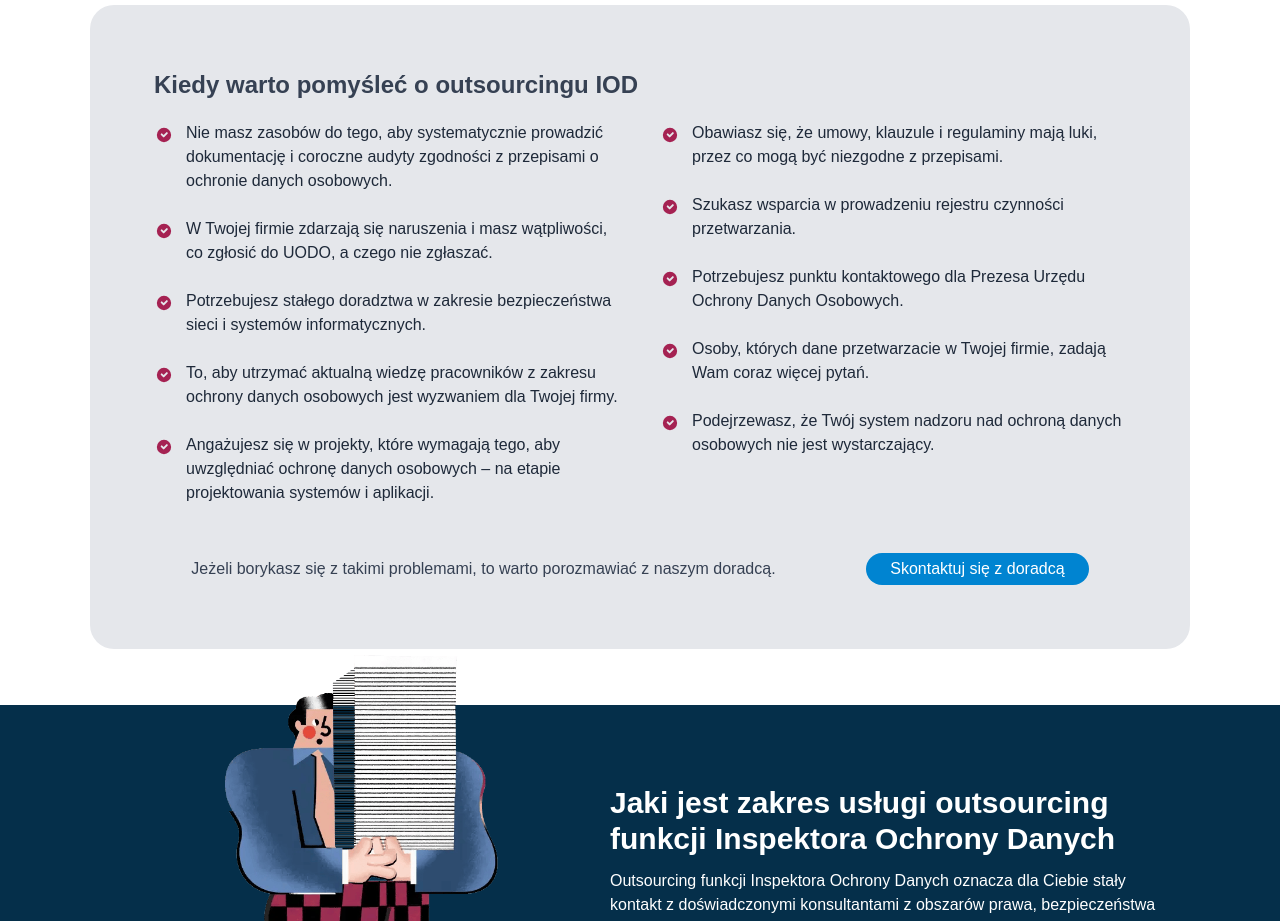
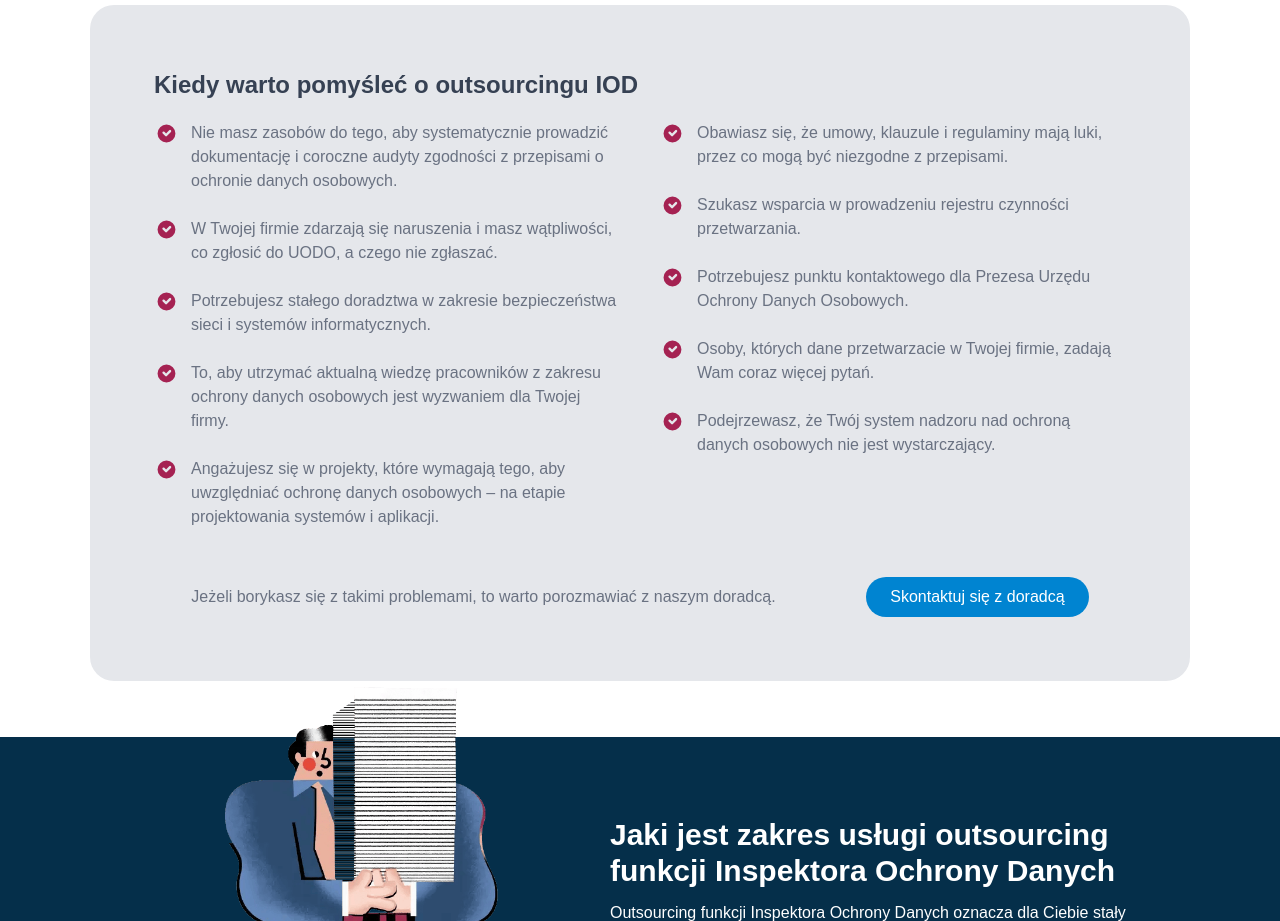
Before and after one commit to joemar-ceneza/odo24, a Next.js app: page /oferta/1 in a window 1280 px wide. Shown: the part 780-1701 px from the top of the page. Built offline with nearby package versions, Linux system fonts and the light colour scheme.

Commit message:
style: adjust icon size and button padding in IodOutSourcingSection

```diff
--- a/src/components/IodOutSourcingSection.tsx
+++ b/src/components/IodOutSourcingSection.tsx
@@ -12,25 +12,25 @@ export default function IodOutSourcingSection() {
             <ul className="space-y-6">
               {iodOutSourcing.leftColumn.map((item, idx) => (
                 <li key={`left-${idx}`} className="flex items-start gap-3">
-                  <Image src="/images/icon-check.svg" alt="check" width={20} height={20} className="mt-1" />
-                  <span className="text-gray-800">{item}</span>
+                  <Image src="/images/icon-check.svg" alt="check" width={25} height={25} />
+                  <span>{item}</span>
                 </li>
               ))}
             </ul>
             <ul className="space-y-6">
               {iodOutSourcing.rightColumn.map((item, idx) => (
                 <li key={`right-${idx}`} className="flex items-start gap-3">
-                  <Image src="/images/icon-check.svg" alt="check" width={20} height={20} className="mt-1" />
-                  <span className="text-gray-800">{item}</span>
+                  <Image src="/images/icon-check.svg" alt="check" width={25} height={25} />
+                  <span>{item}</span>
                 </li>
               ))}
             </ul>
           </div>
           <div className="flex flex-col md:flex-row items-center justify-around gap-4 mt-12 text-center">
-            <p className="text-gray-700">{iodOutSourcing.footerText}</p>
+            <p>{iodOutSourcing.footerText}</p>
             <Link
               href="#"
-              className="bg-sky-600 hover:bg-sky-700 text-white font-medium px-6 py-1 rounded-full transition duration-300">
+              className="bg-sky-600 hover:bg-sky-700 text-white font-medium px-6 py-2 rounded-full transition duration-300">
               {iodOutSourcing.ctaLabel}
             </Link>
           </div>
```
